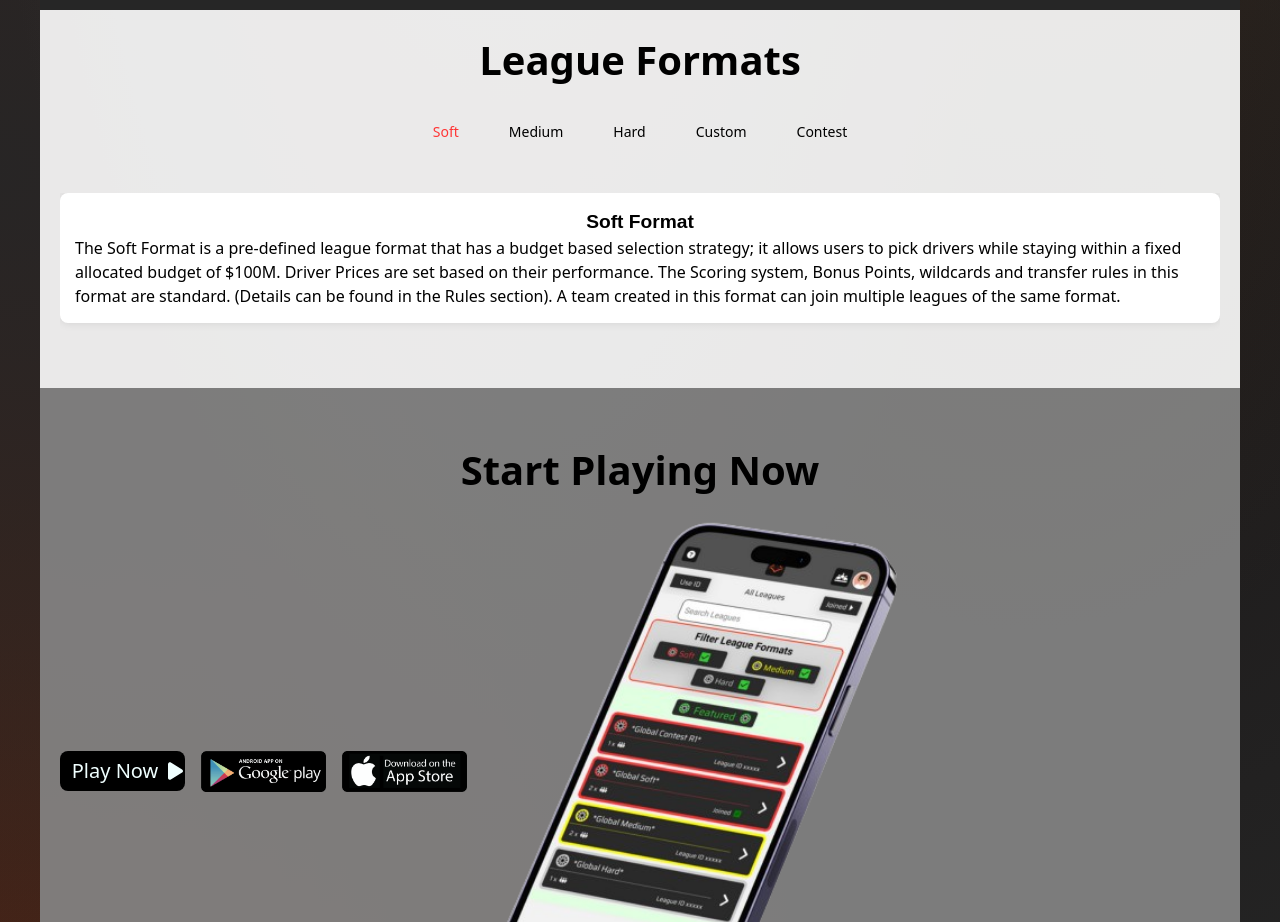
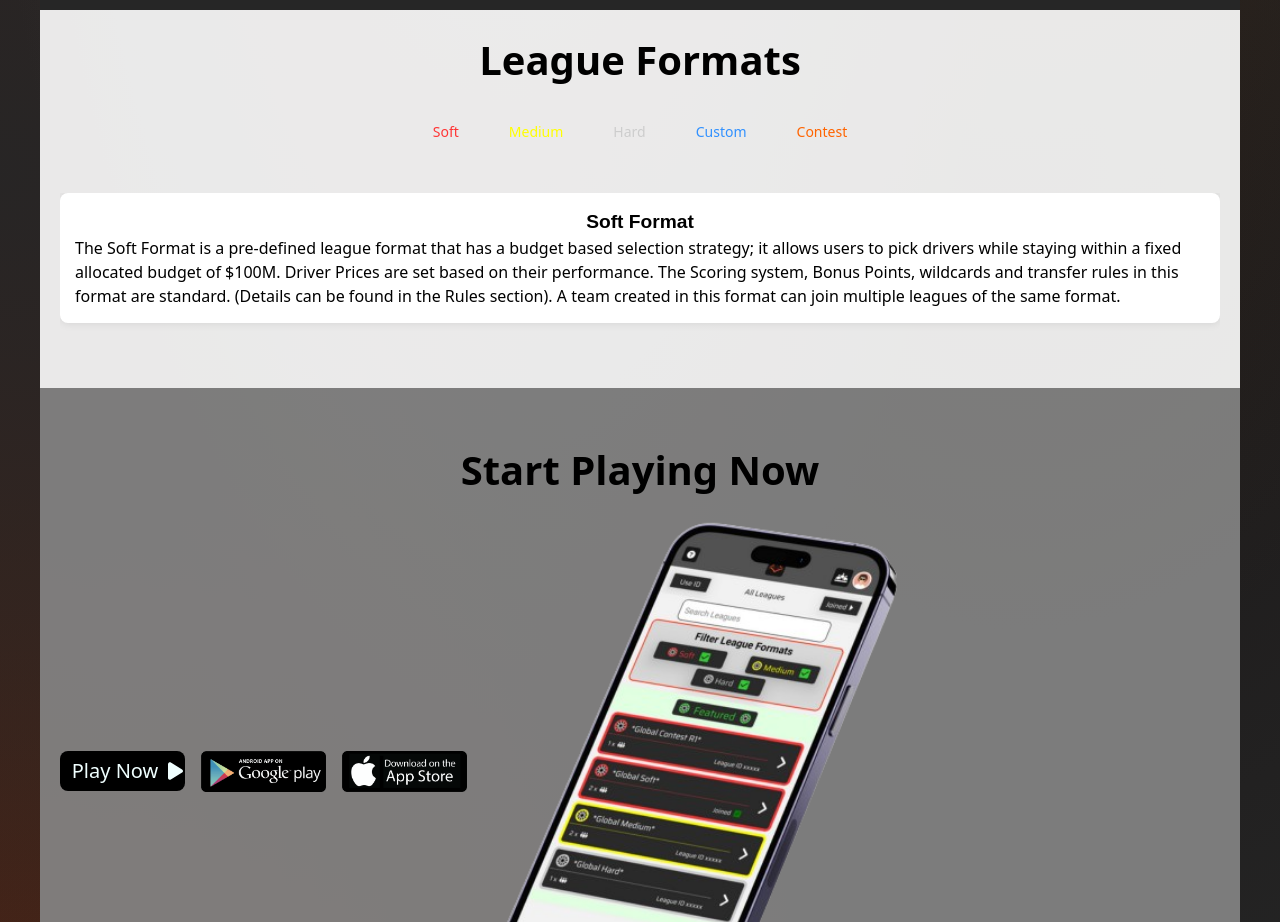
Before and after one commit to slycadelic/fantasy-fox-landing-page, a Next.js app: page / in a window 1280 px wide. Shown: the part 1080-2002 px from the top of the page. Built offline with nearby package versions, Linux system fonts and the light colour scheme; a web font is replaced by a local one.

Commit message:
Updated Globals.css

```diff
--- a/app/globals.css
+++ b/app/globals.css
@@ -15,10 +15,10 @@
     --snow: rgb(251, 251, 251);
     --snowPale: rgba(255, 255, 255, 0.9);
     --softFormat: rgb(255, 53, 53);
-    --mediumFormat: ;
-    --hardFormat: ;
-    --customFormat: ;
-    --contestFormat: ;
+    --mediumFormat: rgb(255,255,0) ;
+    --hardFormat: rgb(205, 205, 205) ;
+    --customFormat: rgb(49, 145, 255);
+    --contestFormat: rgb(255, 100, 0);
 }
 
 h3
```
